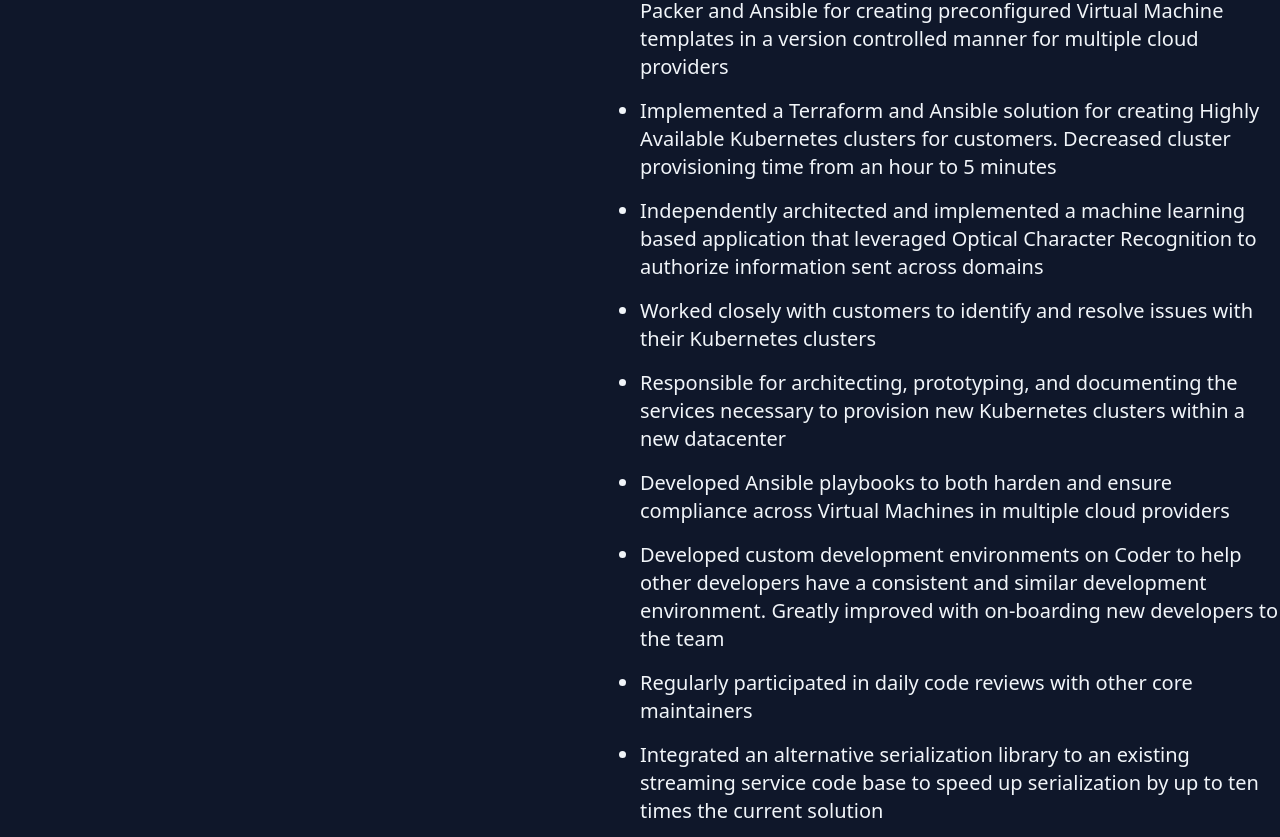
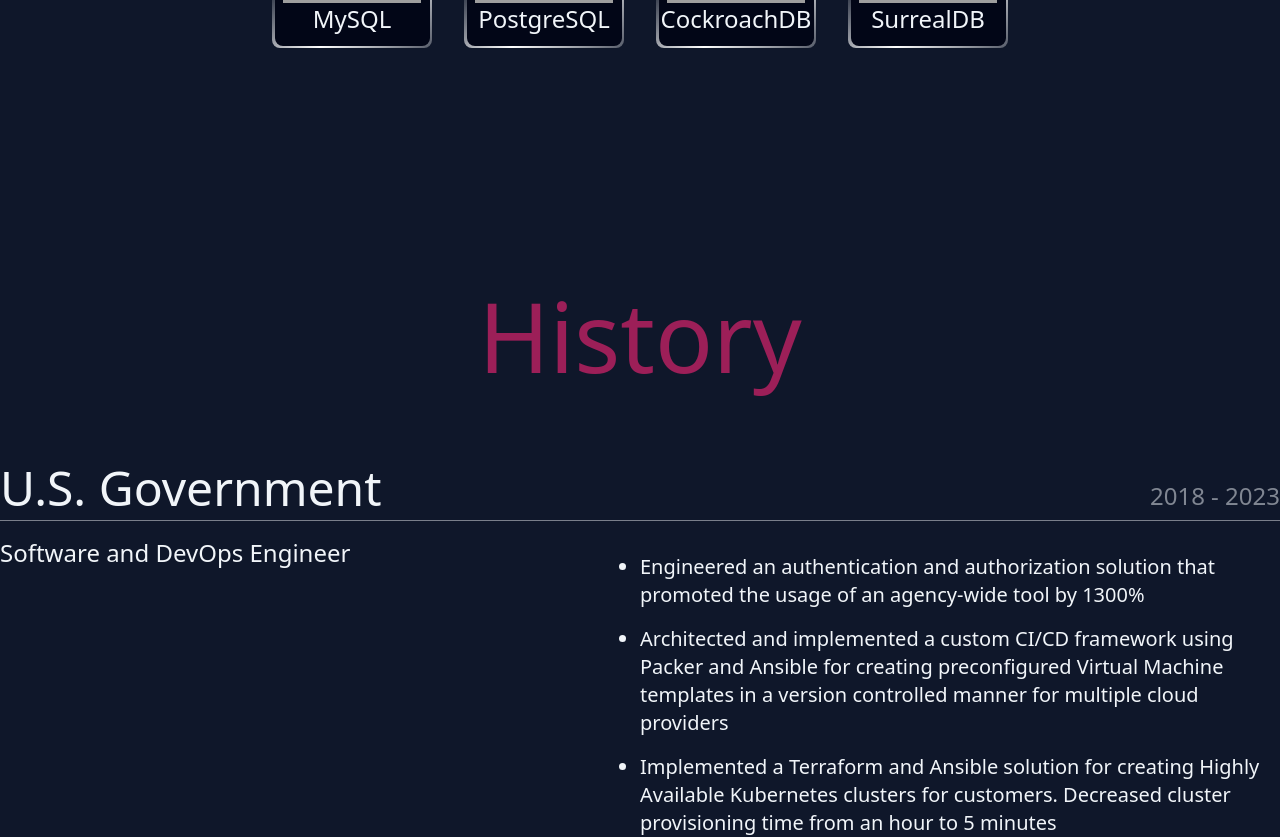
Before and after one commit to dobecad/jachio, a SvelteKit app in the folder app/: page / in a window 1280 px wide. Shown: the part 4800-5637 px from the top of the page. Built offline with nearby package versions, Linux system fonts and the light colour scheme; grey boxes are pictures that could not be loaded.

Commit message:
Added databases

```diff
--- a/app/src/routes/+page.svelte
+++ b/app/src/routes/+page.svelte
@@ -10,6 +10,7 @@
 	import Intro from '$lib/components/Intro.svelte';
 	import Projects from '$lib/components/Projects.svelte';
 	import Tools from '$lib/components/Tools.svelte';
+	import Databases from '$lib/components/Databases.svelte';
 </script>
 
 <!-- <Cursor /> -->
@@ -62,6 +63,9 @@
 		<Tools />
 	</section>
 	<section class="pt-40 h-fit">
+		<Databases />
+	</section>
+	<section class="pt-40 h-fit">
 		<History />
 	</section>
 	<section class="pt-40 h-fit">
```
